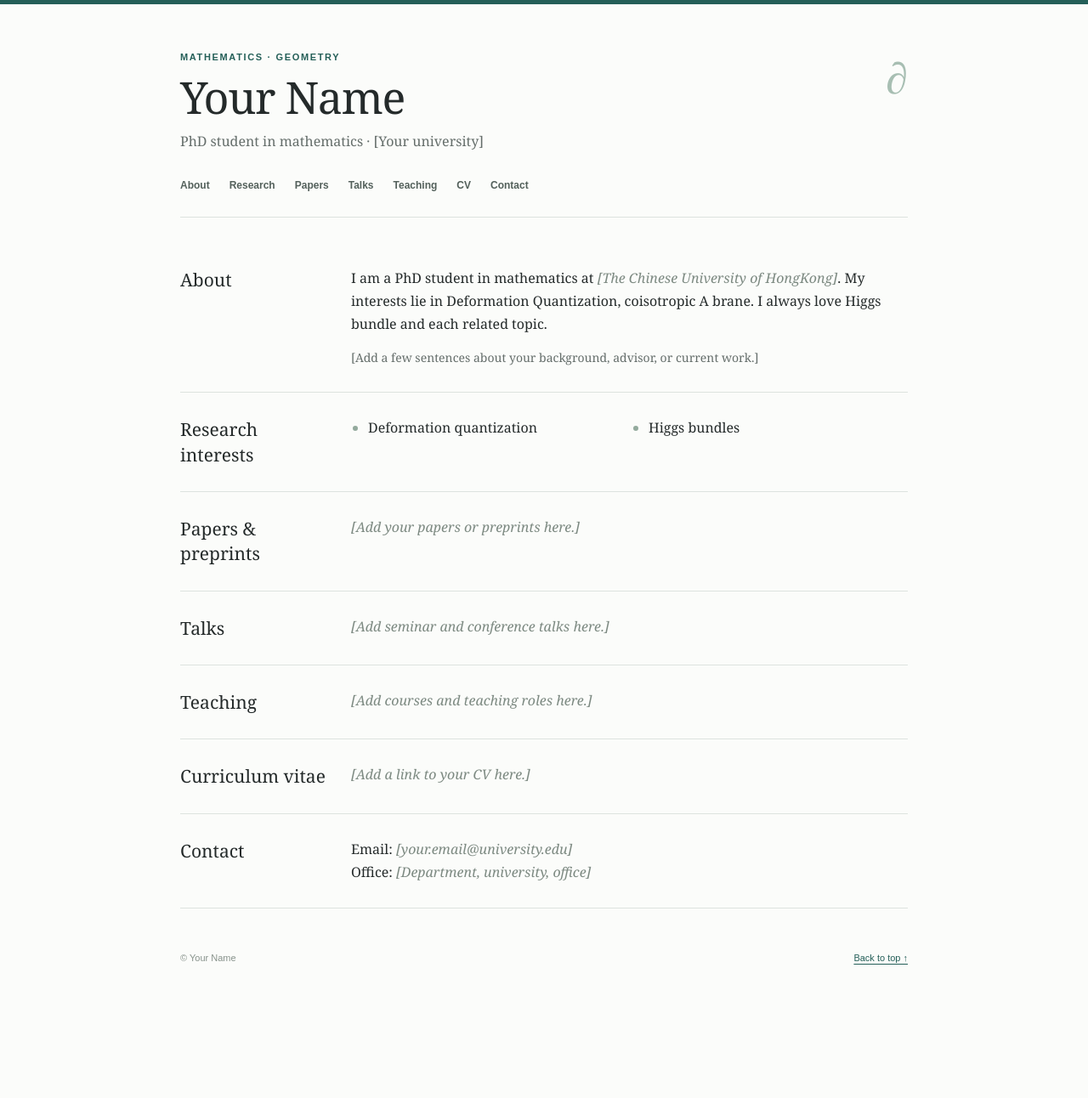
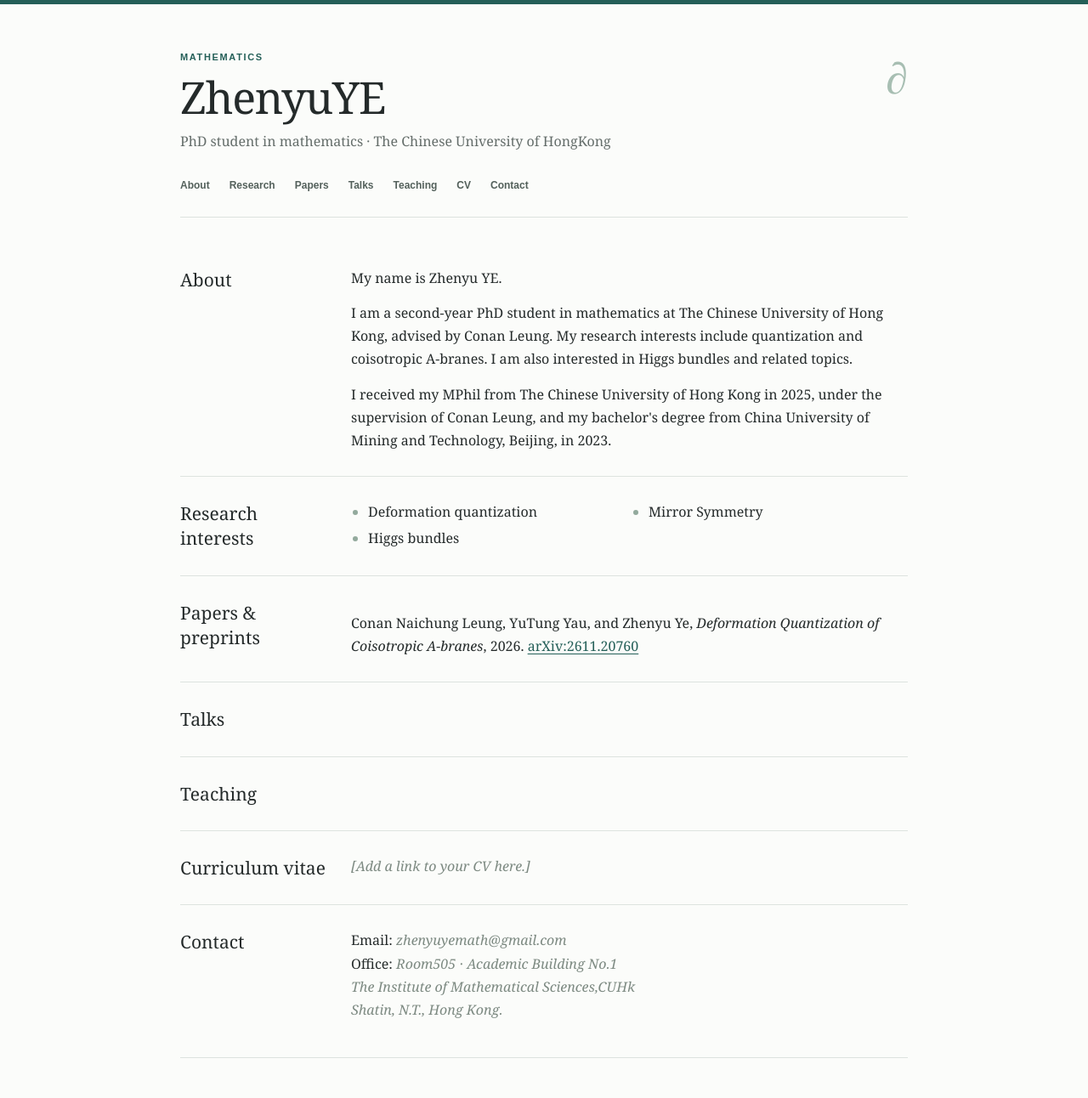
Before and after one commit to Zhenyu-YE-Moumou/Homepage, a plain HTML site: page index.html in a window 1280 px wide. Shown: the top 1292 px of the page at 85% size. Before the commit the page ends 1171 px from the top, so only its background shows below. Drawn offline with Linux system fonts and the light colour scheme.

Commit message:
Update index.html

```diff
--- a/index.html
+++ b/index.html
@@ -42,10 +42,10 @@
     <header>
       <div class="header-main">
         <div>
-          <p class="eyebrow">Mathematics · Geometry</p>
+          <p class="eyebrow">Mathematics</p>
           <!-- 将 Your Name 替换为你的姓名；也请修改上方 <title>。 -->
-          <h1>Your Name</h1>
-          <p class="subtitle">PhD student in mathematics · [Your university]</p>
+          <h1>ZhenyuYE</h1>
+          <p class="subtitle">PhD student in mathematics · The Chinese University of HongKong</p>
         </div>
         <div class="symbol" aria-hidden="true">∂</div>
       </div>
@@ -58,8 +58,23 @@
         <h2>About</h2>
         <div class="content">
           <!-- 把下面这段改成你的个人简介。 -->
-          <p>I am a PhD student in mathematics at <span class="placeholder">[The Chinese University of HongKong]</span>. My interests lie in Deformation Quantization, coisotropic A brane. I always love Higgs bundle and each related topic.</p>
-          <p class="small-note">[Add a few sentences about your background, advisor, or current work.]</p>
+<p>My name is Zhenyu YE.</p>
+
+<p>
+  I am a second-year PhD student in mathematics at The Chinese
+  University of Hong Kong, advised by Conan Leung. My research
+  interests include quantization and coisotropic A-branes. I am also
+  interested in Higgs bundles and related topics.
+</p>
+
+<p>
+  I received my MPhil from The Chinese University of Hong Kong
+  in 2025, under the supervision of Conan Leung, and my bachelor's
+  degree from China University of Mining and Technology, Beijing,
+  in 2023.
+</p>
+
+
         </div>
       </section>
       <section id="research">
@@ -67,7 +82,7 @@
         <div class="content">
           <ul class="research-list">
             <li>Deformation quantization</li>
-
+            <li>Mirror Symmetry</li>
             <li>Higgs bundles</li>
 
           </ul>
@@ -76,7 +91,16 @@
       <section id="papers">
         <h2>Papers &amp; preprints</h2>
         <div class="content">
-          <p class="placeholder">[Add your papers or preprints here.]</p>
+          <p class="placeholder">
+
+<p>
+  Conan Naichung Leung, YuTung Yau, and Zhenyu Ye,
+  <em>Deformation Quantization of Coisotropic A-branes</em>,
+  2026.
+  <a href="https://arxiv.org/abs/2611.20760">arXiv:2611.20760</a>
+</p>
+
+
           <!-- 添加条目示例（去掉注释符号，并替换内容）：
           <ul><li>Author(s), <em>Title of paper</em>, year. <a href="https://arxiv.org/">arXiv</a></li></ul>
           -->
@@ -85,14 +109,18 @@
       <section id="talks">
         <h2>Talks</h2>
         <div class="content">
-          <p class="placeholder">[Add seminar and conference talks here.]</p>
+          <p class="placeholder">
+
+          </p>
           <!-- 示例：<ul><li>“Talk title,” Seminar or Conference, Month Year.</li></ul> -->
         </div>
       </section>
       <section id="teaching">
         <h2>Teaching</h2>
         <div class="content">
-          <p class="placeholder">[Add courses and teaching roles here.]</p>
+          <p class="placeholder">
+
+          </p>
           <!-- 示例：<ul><li>Course name, teaching assistant, Term Year.</li></ul> -->
         </div>
       </section>
@@ -108,8 +136,14 @@
       <section id="contact">
         <h2>Contact</h2>
         <div class="content">
-          <p>Email: <span class="placeholder">[your.email@university.edu]</span><br>
-          Office: <span class="placeholder">[Department, university, office]</span></p>
+          <p>Email: <span class="placeholder">zhenyuyemath@gmail.com</span><br>
+          Office: <span class="placeholder">
+Room505 &middot Academic Building No.1<br>
+The Institute of Mathematical Sciences,CUHk<br>
+Shatin, N.T., Hong Kong.
+</p>
+
+          </span></p>
           <!-- 邮箱链接示例：<a href="mailto:you@university.edu">you@university.edu</a> -->
         </div>
       </section>
```
